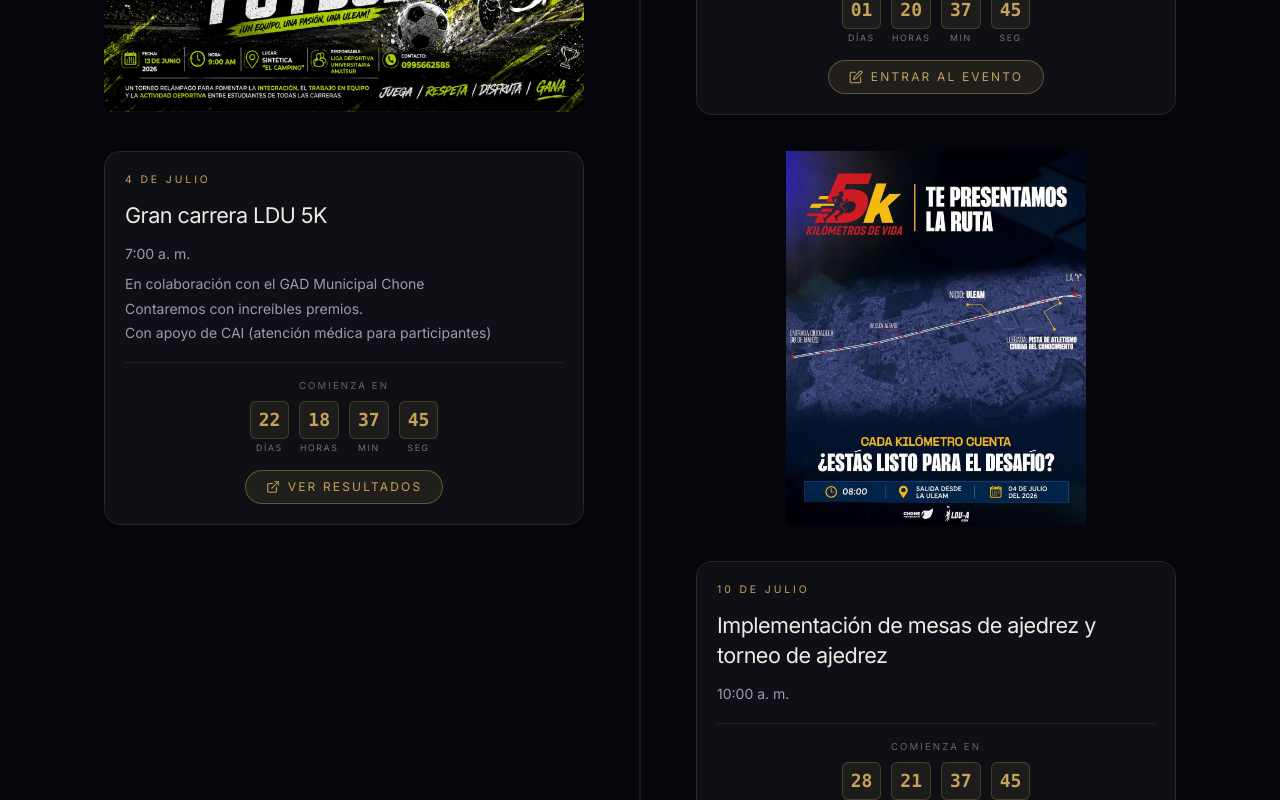
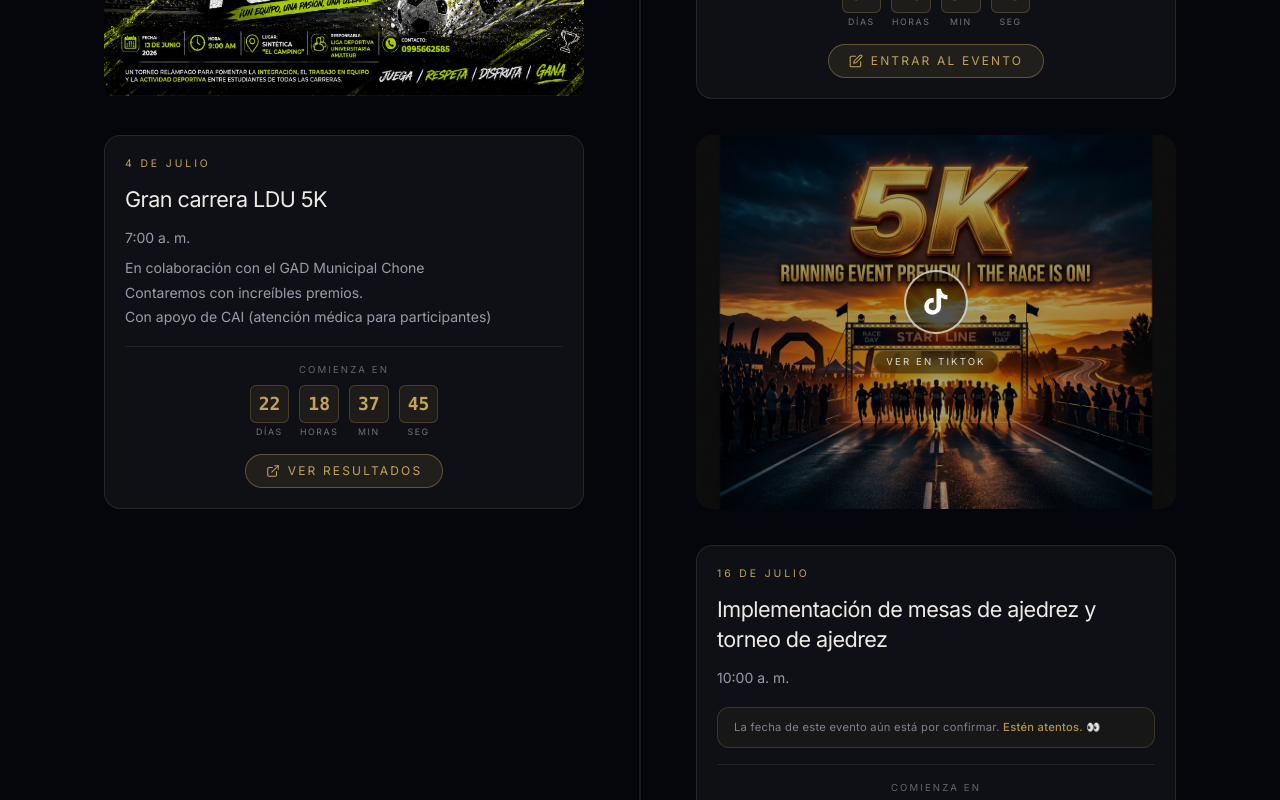
Before and after one commit to Alejandro-ZetaZeta/PROYECTOlduA, a Next.js app in the folder web/: page / in a window 1280 px wide. Shown: the part 1660-2460 px from the top of the page. Built offline with nearby package versions, Linux system fonts and the light colour scheme.

Commit message:
fix the torneos pinpoing ajederezx y de 5k

```diff
--- a/web/app/activate-uleam/components/Timeline.tsx
+++ b/web/app/activate-uleam/components/Timeline.tsx
@@ -17,11 +17,11 @@
 // July 4 2026 07:00 UTC-5
 const RACE_TARGET = new Date("2026-07-04T12:00:00Z");
 
-// July 10 2026 10:00 UTC-5 — Ajedrez
-const CHESS_TARGET = new Date("2026-07-10T15:00:00Z");
+// July 16 2026 10:00 UTC-5 — Ajedrez
+const CHESS_TARGET = new Date("2026-07-16T15:00:00Z");
 
-// July 10 2026 17:00 UTC-5 — Ping pong
-const PINGPONG_TARGET = new Date("2026-07-10T22:00:00Z");
+// July 16 2026 17:00 UTC-5 — Ping pong
+const PINGPONG_TARGET = new Date("2026-07-16T22:00:00Z");
 
 function useCountdown(target: Date) {
   const calc = () => Math.max(0, Math.floor((target.getTime() - Date.now()) / 1000));
@@ -66,7 +66,7 @@
       {!isReady ? (
         <div className="h-[60px]" /> /* Skeleton / space placeholder */
       ) : done ? (
-        <p className="text-center text-xs text-gold">El evento ya pasó.</p>
+        null
       ) : (
         <div className="flex flex-col items-center gap-2">
           <p className="text-[0.6rem] tracking-[0.22em] text-muted/60 uppercase">Comienza en</p>
@@ -90,7 +90,7 @@
       {!isReady ? (
         <div className="h-[60px]" />
       ) : done ? (
-        <p className="text-center text-xs text-gold">El evento ya pasó.</p>
+        null
       ) : (
         <div className="flex flex-col items-center gap-2">
           <p className="text-[0.6rem] tracking-[0.22em] text-muted/60 uppercase">Comienza en</p>
@@ -114,7 +114,7 @@
       {!isReady ? (
         <div className="h-[60px]" />
       ) : done ? (
-        <p className="text-center text-xs text-gold">El evento ya pasó.</p>
+        null
       ) : (
         <div className="flex flex-col items-center gap-2">
           <p className="text-[0.6rem] tracking-[0.22em] text-muted/60 uppercase">Comienza en</p>
@@ -138,7 +138,7 @@
       {!isReady ? (
         <div className="h-[60px]" />
       ) : done ? (
-        <p className="text-center text-xs text-gold">El evento ya pasó.</p>
+        null
       ) : (
         <div className="flex flex-col items-center gap-2">
           <p className="text-[0.6rem] tracking-[0.22em] text-muted/60 uppercase">Comienza en</p>
@@ -162,7 +162,7 @@
       {!isReady ? (
         <div className="h-[60px]" />
       ) : done ? (
-        <p className="text-center text-xs text-gold">El evento ya pasó.</p>
+        null
       ) : (
         <div className="flex flex-col items-center gap-2">
           <p className="text-[0.6rem] tracking-[0.22em] text-muted/60 uppercase">Comienza en</p>
@@ -180,8 +180,8 @@
 
 const TOURNAMENT_IMG_HOR = "/RELAMPAGO_HOR.jpeg";
 const TOURNAMENT_IMG_VER = "/RELAMPAGO_VER.jpeg";
-const RACE_IMG = "/Ruta5K.jpeg";
-// Seminar video URL lives in content.ts (stop.videoUrl) — no Dailymotion embed.
+// Race and seminar video URLs live in content.ts (stop.videoUrl) — no static image embed.
+
 
 function ImageLightbox({
   open,
@@ -319,23 +319,46 @@
   );
 }
 
-function RaceImagePanel({ onClick }: { onClick: () => void }) {
+function RaceTikTokPanel({ videoUrl, videoThumbnail }: { videoUrl: string; videoThumbnail?: string }) {
   return (
-    <button
-      onClick={onClick}
-      aria-label="Ver imagen de la carrera"
-      className="group relative hidden h-full w-full cursor-zoom-in overflow-hidden rounded-2xl md:block"
+    <a
+      href={videoUrl}
+      target="_blank"
+      rel="noopener noreferrer"
+      aria-label="Ver fotos de la carrera LDU 5K en TikTok"
+      className="group relative hidden h-full w-full min-h-[220px] cursor-pointer overflow-hidden rounded-2xl md:block"
     >
-      <Image
-        src={RACE_IMG}
-        alt="Gran carrera LDU 5K"
-        fill
-        loading="eager"
-        className="object-contain transition-transform duration-500 group-hover:scale-105"
-        sizes="(max-width: 1280px) 40vw, 30vw"
-      />
-      <div className="absolute inset-0 bg-black/20 opacity-0 transition-opacity duration-300 group-hover:opacity-100" />
-    </button>
+      {videoThumbnail ? (
+        <Image
+          src={videoThumbnail}
+          alt="Vista previa de la carrera LDU 5K"
+          fill
+          loading="eager"
+          className="object-cover transition-transform duration-500 group-hover:scale-105"
+          sizes="(max-width: 1280px) 40vw, 30vw"
+        />
+      ) : (
+        <div
+          className="absolute inset-0"
+          style={{
+            background:
+              "radial-gradient(ellipse at center, rgba(196,163,90,0.18) 0%, rgba(0,0,0,0.85) 70%)",
+          }}
+        />
+      )}
+      <div className="absolute inset-0 bg-black/35 transition-opacity duration-300 group-hover:bg-black/50" />
+      <div className="absolute inset-0 flex flex-col items-center justify-center gap-4">
+        {/* TikTok logo icon */}
+        <div className="flex h-16 w-16 items-center justify-center rounded-full border-2 border-white/70 bg-black/50 shadow-xl transition-all duration-300 group-hover:scale-110 group-hover:border-white group-hover:bg-black/70">
+          <svg xmlns="http://www.w3.org/2000/svg" viewBox="0 0 24 24" fill="currentColor" className="h-8 w-8 text-white">
+            <path d="M19.59 6.69a4.83 4.83 0 0 1-3.77-4.25V2h-3.45v13.67a2.89 2.89 0 0 1-2.88 2.5 2.89 2.89 0 0 1-2.89-2.89 2.89 2.89 0 0 1 2.89-2.89c.28 0 .54.04.79.1V9.01a6.29 6.29 0 0 0-.79-.05 6.34 6.34 0 0 0-6.34 6.34 6.34 6.34 0 0 0 6.34 6.34 6.34 6.34 0 0 0 6.33-6.34V8.69a8.18 8.18 0 0 0 4.78 1.52V6.76a4.85 4.85 0 0 1-1.01-.07z" />
+          </svg>
+        </div>
+        <span className="rounded-full border border-white/15 bg-black/40 px-3 py-1 text-[0.6rem] tracking-[0.22em] text-white/80 uppercase backdrop-blur-sm">
+          Ver en TikTok
+        </span>
+      </div>
+    </a>
   );
 }
 
@@ -350,13 +373,13 @@
 }) {
   return (
     <div className="relative rounded-2xl border border-card-border bg-card p-5 backdrop-blur-sm sm:max-w-[520px]">
-      {(idx === 1 || idx === 2 || (idx === 0 && stop.videoUrl)) && (
-        idx === 0 && stop.videoUrl ? (
+      {(idx === 1 || (idx === 0 && stop.videoUrl) || (idx === 2 && stop.videoUrl)) && (
+        (idx === 0 || idx === 2) && stop.videoUrl ? (
           <a
             href={stop.videoUrl}
             target="_blank"
             rel="noopener noreferrer"
-            aria-label="Ver video del seminario en Instagram"
+            aria-label={idx === 0 ? "Ver video del seminario en Instagram" : "Ver fotos de la carrera en TikTok"}
             className="absolute right-3 top-3 flex items-center justify-center rounded-full border border-white/15 bg-white/5 p-1.5 text-muted/80 transition-colors hover:border-gold/30 hover:text-gold md:hidden"
           >
             <EyeIcon />
@@ -364,7 +387,7 @@
         ) : (
           <button
             onClick={onEyeClick}
-            aria-label={idx === 0 ? "Ver video del seminario" : idx === 1 ? "Ver imagen del torneo" : "Ver imagen de la carrera"}
+            aria-label={idx === 1 ? "Ver imagen del torneo" : ""}
             className="absolute right-3 top-3 flex items-center justify-center rounded-full border border-white/15 bg-white/5 p-1.5 text-muted/80 transition-colors hover:border-gold/30 hover:text-gold md:hidden"
           >
             <EyeIcon />
@@ -441,6 +464,14 @@
           </div>
         </>
       )}
+      {(idx === 3 || idx === 4) && (
+        <div className="mt-4 flex items-center gap-2 rounded-xl border border-gold/20 bg-gold/5 px-4 py-3">
+          <p className="text-[0.7rem] leading-snug tracking-wide text-muted/80">
+            La fecha de este evento aún está por confirmar.{" "}
+            <span className="text-gold/90 font-medium">Estén atentos. 👀</span>
+          </p>
+        </div>
+      )}
       {idx === 3 && <ChessCountdown />}
       {idx === 4 && <PingPongCountdown />}
     </div>
@@ -459,7 +490,6 @@
 export function Timeline({ stops }: { stops: RoadmapStop[] }) {
   const ref = React.useRef<HTMLDivElement>(null);
   const [tournamentLightboxOpen, setTournamentLightboxOpen] = React.useState(false);
-  const [raceLightboxOpen, setRaceLightboxOpen] = React.useState(false);
 
   // useScroll() with no target tracks window scroll — no container check, no warning.
   // We compute the fill range from the element's measured document position instead.
@@ -491,13 +521,7 @@
       srcVer={TOURNAMENT_IMG_VER}
       alt="Torneo relámpago de fútbol"
     />
-    <ImageLightbox
-      open={raceLightboxOpen}
-      onClose={() => setRaceLightboxOpen(false)}
-      srcHor={RACE_IMG}
-      srcVer={RACE_IMG}
-      alt="Gran carrera LDU 5K"
-    />
+
     <div ref={ref} className="relative mt-14 pl-10 sm:pl-0">
       {/* Track */}
       <div className="absolute left-3 top-0 h-full w-0.5 bg-white/8 sm:left-1/2 sm:-translate-x-1/2" />
@@ -560,10 +584,10 @@
               {idx === 2 && (
                 <div className={`hidden md:flex items-stretch gap-0 ${isLeft ? "flex-row" : "flex-row-reverse"}`}>
                   <div className={`${wrapperClass} flex flex-col`}>
-                    <CardInner stop={stop} idx={idx} onEyeClick={() => setRaceLightboxOpen(true)} />
+                    <CardInner stop={stop} idx={idx} onEyeClick={() => {}} />
                   </div>
                   <div className={`${imageSlotClass} flex items-center justify-center`}>
-                    <RaceImagePanel onClick={() => setRaceLightboxOpen(true)} />
+                    {stop.videoUrl && <RaceTikTokPanel videoUrl={stop.videoUrl} videoThumbnail={stop.videoThumbnail} />}
                   </div>
                 </div>
               )}
@@ -574,11 +598,9 @@
                   stop={stop}
                   idx={idx}
                   onEyeClick={
-                    idx === 0
-                      ? () => {}
-                      : idx === 1
+                    idx === 1
                       ? () => setTournamentLightboxOpen(true)
-                      : () => setRaceLightboxOpen(true)
+                      : () => {}
                   }
                 />
               </div>
--- a/web/app/activate-uleam/content.ts
+++ b/web/app/activate-uleam/content.ts
@@ -41,14 +41,16 @@
         title: "Gran carrera LDU 5K",
         time: "7:00 a. m.",
         details: "En colaboración con el GAD Municipal Chone <br> Contaremos con increíbles premios. <br> Con apoyo de CAI (atención médica para participantes)",
+        videoUrl: "https://www.tiktok.com/@dannesmolinaphotos/photo/7658796206289669396?_r=1&image_index=1",
+        videoThumbnail: "/THUMBRace5K.png",
       },
       {
-        date: "10 de julio",
+        date: "16 de julio",
         title: "Implementación de mesas de ajedrez y torneo de ajedrez",
         time: "10:00 a. m.",
       },
       {
-        date: "10 de julio",
+        date: "16 de julio",
         title: "Implementación de mesas de ping pong",
         time: "5:00 p. m.",
       },
```
Also changed, not shown: web/public/THUMBRace5K.png (added).
